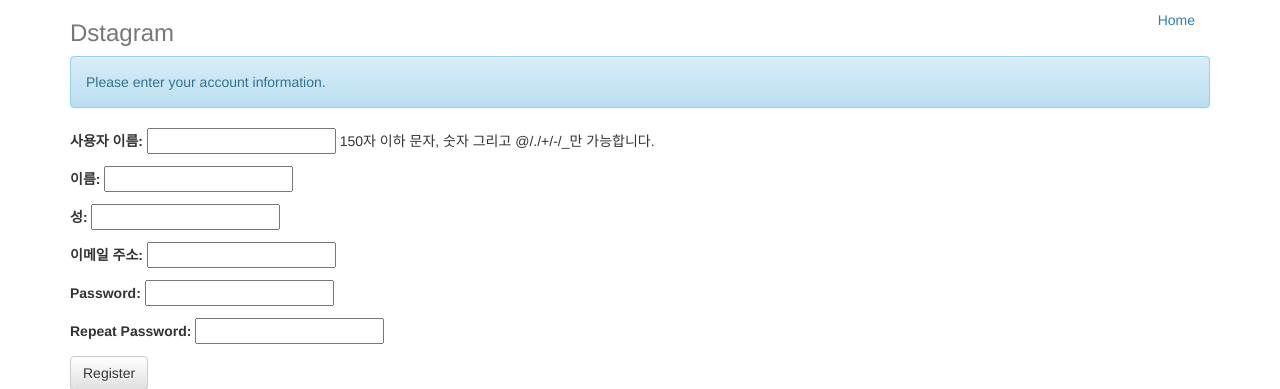
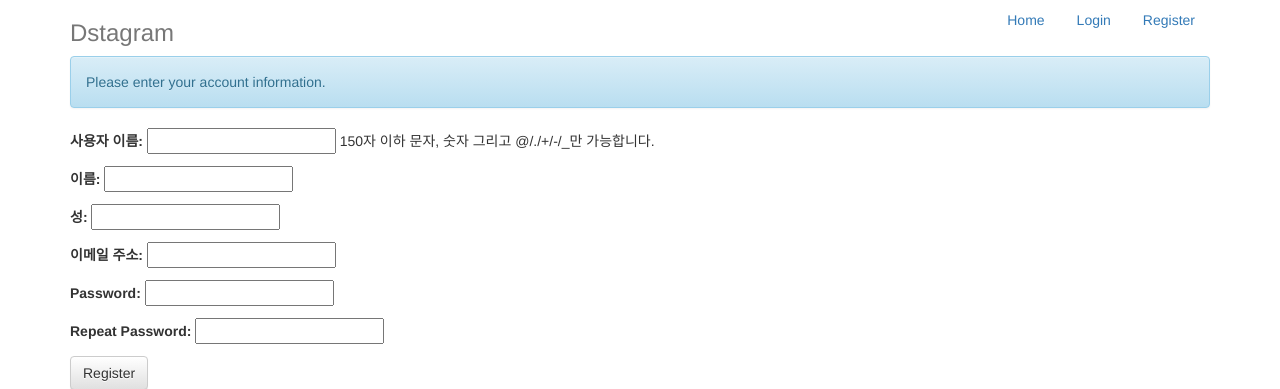
Before and after one commit to lmw8864/fc_python_django, a Django app: page /accounts/register/ in a window 1280 px wide. Shown: the top 389 px of the page. Run offline with Django 3.2, Linux system fonts and the light colour scheme; some libraries are stand-ins or nearby versions.

Commit message:
fc_first_site: Login, Logout, Register 버튼 추가(photo_base.html)

```diff
--- a/fc_first_site/templates/photo_base.html
+++ b/fc_first_site/templates/photo_base.html
@@ -39,7 +39,13 @@
         <nav>
           <ul class="nav nav-pills pull-right">
               <li><a href="/" class="active">Home</a></li>
-
+              {% if user.is_active %}
+                <li><a href="#">Welcome, {{ user.get_username }}</a></li>
+                <li><a href="{% url 'logout' %}">Logout</a></li>
+              {% else %}
+                <li><a href="{% url 'login' %}">Login</a></li>
+                <li><a href="{% url 'register' %}">Register</a></li>
+              {% endif %}
           </ul>
         </nav>
         <h3 class="text-muted">Dstagram</h3>
```
